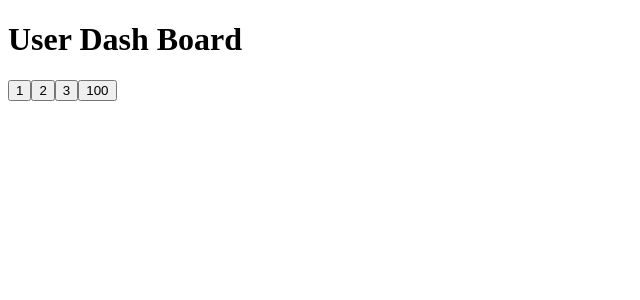
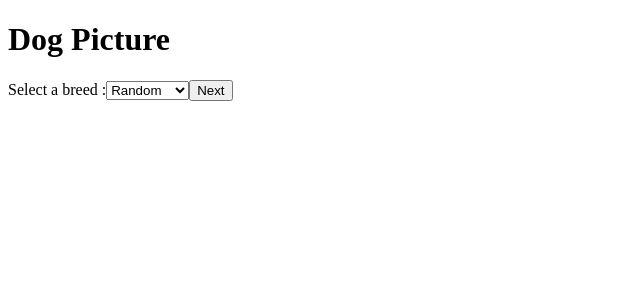
Before and after one commit to sundaramrap/depo_aug2024, a React (Create React App) app: page / in a window 1280 px wide. Shown: the top 300 px of the page, without its empty margins (0-640 px from the left). Built offline with nearby package versions, Linux system fonts and the light colour scheme.

Commit message:
'DogPicupdation'

```diff
--- a/src/App.js
+++ b/src/App.js
@@ -4,7 +4,8 @@
 // import FCJson from "./Aug8/FCJson";
 // import RefUse from "./Aug9/RefUse";
 // import DeBouncing from "./Aug9/
-import UserDash from "./Aug13/UserDashBoard";
+// import UserDash from "./Aug13/UserDashBoard";
+import DogPic from "./Aug14/DogPic";
 function App() {
   return (
     <div className="App">
@@ -14,7 +15,8 @@ function App() {
       {/* <FCJson /> */}
       {/* <RefUse /> */}
       {/* <DeBouncing /> */}
-      <UserDash />
+      {/* <UserDash /> */}
+      <DogPic />
     </div>
   );
 }
--- a/src/Aug13/UserDashBoard.js
+++ b/src/Aug13/UserDashBoard.js
@@ -10,7 +10,7 @@ export default function UserDashBoard() {
       const data = await response.json();
       setUserData(data.data);
     } catch (error) {
-      console.log("Error in fetchinf the data ::", error);
+      console("Error in fetchinf the data ::", error);
     }
   };
 
--- /dev/null
+++ b/src/Aug14/DogPic.js
@@ -0,0 +1,32 @@
+import React, { useState } from "react";
+
+export default function DogPic() {
+  const [dogPic, setDogPic] = useState(null);
+
+  const handleDogPic = async () => {
+    const response = await fetch("https://dog.ceo/api/breeds/list/all");
+    const data = await response.json();
+
+    setDogPic(data);
+  };
+
+  return (
+    <>
+      <h1>Dog Picture</h1>
+      <label>
+        Select a breed :
+        <select>
+          <option value="Random">Random</option>
+          <option value="Bagle">Bagle</option>
+          <option value="Boxer">Boxer</option>
+          <option value="Dalmatian">Dalmatian</option>
+          <option value="Husky">Husky</option>
+        </select>
+      </label>
+
+      {dogPic && <img src="" alt=""></img>}
+
+      <button>Next</button>
+    </>
+  );
+}
```
